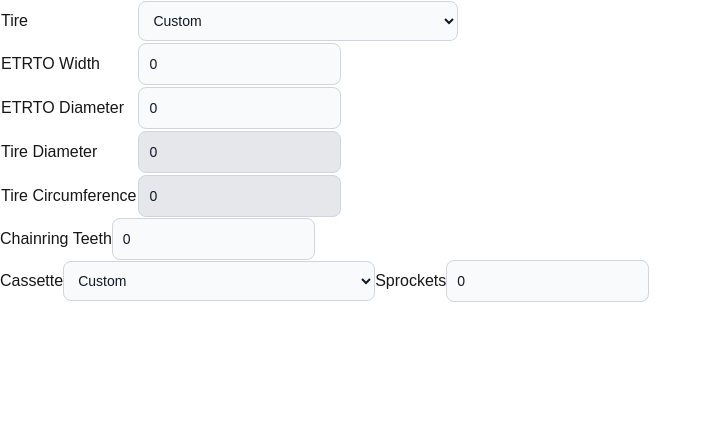
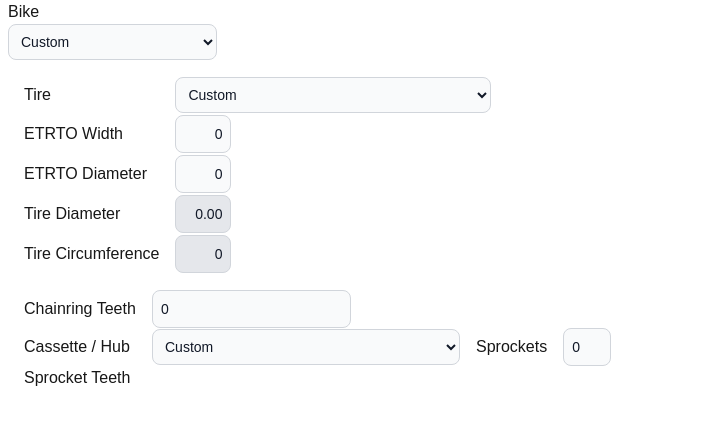
Before and after one commit to mngyuan/bikecalc, a Next.js app: page / in a window 1280 px wide. Shown: the top 424 px of the page, without its empty margins (0-712 px from the left). Built offline with nearby package versions, Linux system fonts and the light colour scheme.

Commit message:
tidy up, add bikes, remove table

```diff
--- a/app/page.tsx
+++ b/app/page.tsx
@@ -18,6 +18,7 @@ const gearInches = (
 
 const TIRE_DB = {
   'Schwalbe Kojak 16"': {ETRTOSize: [32, 349]},
+  'Schwalbe Marathon 16"': {ETRTOSize: [35, 349]},
   'Schwalbe Marathon Racer 16"': {ETRTOSize: [35, 349]},
   'Schwalbe One 16"': {ETRTOSize: [35, 349]},
   'Schwalbe Green Marathon 16"': {ETRTOSize: [35, 349]},
@@ -25,9 +26,19 @@ const TIRE_DB = {
   'Surly ExtraTerrestrial 26"x46': {ETRTOSize: [46, 559]},
   'Specialized Ground Control Grid T7 29"x2.2"': {ETRTOSize: [54, 622]},
 };
-type TireID = keyof typeof TIRE_DB | 'custom';
+type TireID = keyof typeof TIRE_DB;
 
-const CASSETTE_DB = {
+interface ExternalCassette {
+  sprockets: number[];
+  isIGH?: false;
+}
+interface InternallyGearedHub {
+  isIGH: true;
+  ratios: number[];
+}
+type Cassette = ExternalCassette | InternallyGearedHub;
+
+const CASSETTE_DB: Record<string, Cassette> = {
   'Shimano Alivio CS-HG400 9 Speed 11-28T': {
     sprockets: [11, 12, 13, 14, 16, 18, 21, 24, 28],
   },
@@ -43,17 +54,105 @@ const CASSETTE_DB = {
   'Shimano Alivio CS-HG400 9 Speed 12-36T': {
     sprockets: [12, 14, 16, 18, 21, 24, 28, 32, 36],
   },
+  'Sturmey Archer BSR': {
+    // THink this is the same hub as S-RF3
+    ratios: [0.75, 1, 1.3333333],
+    isIGH: true,
+  },
+  'Sturmey Archer BWR': {
+    ratios: [0.64, 1, 1.56],
+    isIGH: true,
+  },
+  'Sturmey Archer S-RF3': {
+    ratios: [0.75, 1, 1.3333333],
+    isIGH: true,
+  },
 };
-type CassetteID = keyof typeof CASSETTE_DB | 'custom';
+type CassetteID = keyof typeof CASSETTE_DB;
 
-export default function Home() {
-  const [ETRTOWidth, setETRTOWidth] = useState<number>(0);
-  const [ETRTODiameter, setETRTODiameter] = useState<number>(0);
-  const [chainringTeeth, setChainringTeeth] = useState<number>(0);
-  const [sprocketCount, setSprocketCount] = useState<number>(0);
-  const [sprocketTeeth, setSprocketTeeth] = useState<number[]>([]);
-  const [cassetteID, setCassetteID] = useState<CassetteID>('custom');
-  const [tireID, setTireID] = useState<TireID>('custom');
+interface Bike {
+  tire: TireID;
+  chainringTeeth: number;
+  cassette: CassetteID;
+  // Needs to be separately specified for IGH bikes
+  sprockets?: number[];
+}
+
+const BIKE_DB: Record<string, Bike> = {
+  'Brompton A Line': {
+    tire: 'Schwalbe Kojak 16"',
+    chainringTeeth: 44,
+    cassette: 'Sturmey Archer BSR',
+    sprockets: [13],
+  },
+  'Brompton C Line 3 speed': {
+    // Discontinued
+    tire: 'Schwalbe Marathon 16"',
+    chainringTeeth: 50,
+    cassette: 'Sturmey Archer BSR',
+    sprockets: [13],
+  },
+  'Brompton C Line 6 speed': {
+    tire: 'Schwalbe Marathon Racer 16"',
+    chainringTeeth: 50,
+    cassette: 'Sturmey Archer BWR',
+    sprockets: [13, 16],
+  },
+  'Cranston R9 Max 9 speed': {
+    tire: 'Schwalbe Green Marathon 16"',
+    chainringTeeth: 53,
+    cassette: 'Shimano Alivio CS-HG400 9 Speed 11-32T',
+  },
+  'Cranston R20 Max 9 speed': {
+    tire: 'Schwalbe Green Marathon 20"',
+    chainringTeeth: 53,
+    cassette: 'Shimano Alivio CS-HG400 9 Speed 11-32T',
+  },
+  'Surly Disc Trucker': {
+    tire: 'Surly ExtraTerrestrial 26"x46',
+    chainringTeeth: 48, // TODO: need to fix
+    cassette: 'Shimano Alivio CS-HG400 9 Speed 11-34T',
+  },
+};
+
+type BikeID = keyof typeof BIKE_DB;
+
+const BikeCalculator = ({
+  bike,
+  onCustomize,
+}: {
+  bike?: Bike;
+  onCustomize: () => void;
+}) => {
+  const [ETRTOWidth, setETRTOWidth] = useState<number>(
+    bike ? TIRE_DB[bike.tire].ETRTOSize[0] : 0,
+  );
+  const [ETRTODiameter, setETRTODiameter] = useState<number>(
+    bike ? TIRE_DB[bike.tire].ETRTOSize[1] : 0,
+  );
+  const [chainringTeeth, setChainringTeeth] = useState<number>(
+    bike ? bike.chainringTeeth : 0,
+  );
+  const [sprocketCount, setSprocketCount] = useState<number>(
+    bike
+      ? !CASSETTE_DB[bike.cassette].isIGH
+        ? CASSETTE_DB[bike.cassette].sprockets.length
+        : 0
+      : 0,
+  );
+  const [sprocketTeeth, setSprocketTeeth] = useState<number[]>(
+    bike
+      ? !CASSETTE_DB[bike.cassette].isIGH
+        ? CASSETTE_DB[bike.cassette].sprockets
+        : []
+      : [],
+  );
+  const [cassetteID, setCassetteID] = useState<CassetteID | 'custom'>(
+    bike ? bike.cassette : 'custom',
+  );
+  const [tireID, setTireID] = useState<TireID | 'custom'>(
+    bike ? bike.tire : 'custom',
+  );
 
   useEffect(() => {
     setSprocketTeeth((sprocketTeeth) => [
@@ -65,8 +164,11 @@ export default function Home() {
   useEffect(() => {
     if (cassetteID !== 'custom') {
       const cassette = CASSETTE_DB[cassetteID];
+      if (cassette.isIGH) {
+      } else {
         setSprocketCount(cassette.sprockets.length);
         setSprocketTeeth(cassette.sprockets);
+      }
     }
   }, [cassetteID]);
 
@@ -78,18 +180,45 @@ export default function Home() {
     }
   }, [tireID]);
 
+  useEffect(() => {
+    // TODO: This runs even when props changed ...
+    // onCustomize();
+  }, [
+    ETRTOWidth,
+    ETRTODiameter,
+    chainringTeeth,
+    sprocketCount,
+    sprocketTeeth,
+    cassetteID,
+    tireID,
+  ]);
+
+  // When prop updates
+  useEffect(() => {
+    if (bike) {
+      setTireID(bike.tire);
+      setCassetteID(bike.cassette);
+      setChainringTeeth(bike.chainringTeeth);
+      if (bike.sprockets) {
+        setSprocketCount(bike.sprockets.length);
+        setSprocketTeeth(bike.sprockets);
+      }
+    }
+  }, [bike]);
+
   return (
     <div className="App">
-      <table>
+      <table className="m-4">
+        <tbody>
           <tr>
-          <td>
+            <td className="px-2">
               <label>Tire</label>
             </td>
-          <td>
+            <td className="px-2">
               <select
                 onChange={(e) => setTireID(e.target.value as TireID)}
                 value={tireID}
-              className="bg-gray-50 border border-gray-300 text-gray-900 text-sm rounded-lg focus:ring-blue-500 focus:border-blue-500 p-2.5 dark:bg-gray-700 dark:border-gray-600 dark:placeholder-gray-400 dark:text-white dark:focus:ring-blue-500 dark:focus:border-blue-500"
+                className="bg-gray-50 border border-gray-300 text-gray-900 text-sm rounded-lg focus:ring-blue-500 focus:border-blue-500 p-2 dark:bg-gray-700 dark:border-gray-600 dark:placeholder-gray-400 dark:text-white dark:focus:ring-blue-500 dark:focus:border-blue-500"
               >
                 <option value="custom">Custom</option>
                 {Object.entries(TIRE_DB).map(([name]) => (
@@ -101,10 +230,10 @@ export default function Home() {
             </td>
           </tr>
           <tr>
-          <td>
+            <td className="px-2">
               <label>ETRTO Width</label>
             </td>
-          <td>
+            <td className="px-2">
               <input
                 type="number"
                 onChange={(e) => {
@@ -112,15 +241,15 @@ export default function Home() {
                   setTireID('custom');
                 }}
                 value={ETRTOWidth}
-              className="bg-gray-50 border border-gray-300 text-gray-900 text-sm rounded-lg focus:ring-blue-500 focus:border-blue-500 p-2.5 dark:bg-gray-700 dark:border-gray-600 dark:placeholder-gray-400 dark:text-white dark:focus:ring-blue-500 dark:focus:border-blue-500"
+                className="w-14 text-right [appearance:textfield] [&::-webkit-outer-spin-button]:appearance-none [&::-webkit-inner-spin-button]:appearance-none bg-gray-50 border border-gray-300 text-gray-900 text-sm rounded-lg focus:ring-blue-500 focus:border-blue-500 p-2 dark:bg-gray-700 dark:border-gray-600 dark:placeholder-gray-400 dark:text-white dark:focus:ring-blue-500 dark:focus:border-blue-500"
               />
             </td>
           </tr>
           <tr>
-          <td>
+            <td className="px-2">
               <label>ETRTO Diameter</label>
             </td>
-          <td>
+            <td className="px-2">
               <input
                 type="number"
                 onChange={(e) => {
@@ -128,52 +257,65 @@ export default function Home() {
                   setTireID('custom');
                 }}
                 value={ETRTODiameter}
-              className="bg-gray-50 border border-gray-300 text-gray-900 text-sm rounded-lg focus:ring-blue-500 focus:border-blue-500 p-2.5 dark:bg-gray-700 dark:border-gray-600 dark:placeholder-gray-400 dark:text-white dark:focus:ring-blue-500 dark:focus:border-blue-500"
+                className="w-14 text-right [appearance:textfield] [&::-webkit-outer-spin-button]:appearance-none [&::-webkit-inner-spin-button]:appearance-none bg-gray-50 border border-gray-300 text-gray-900 text-sm rounded-lg focus:ring-blue-500 focus:border-blue-500 p-2 dark:bg-gray-700 dark:border-gray-600 dark:placeholder-gray-400 dark:text-white dark:focus:ring-blue-500 dark:focus:border-blue-500"
               />
             </td>
           </tr>
           <tr>
-          <td>
+            <td className="px-2">
               <label>Tire Diameter</label>
             </td>
-          <td>
+            <td className="px-2">
               <input
                 type="number"
                 disabled
-              value={ETRTOtoDiameter(ETRTOWidth, ETRTODiameter) / 25.4}
-              className="bg-gray-200 border border-gray-300 text-gray-900 text-sm rounded-lg focus:ring-blue-500 focus:border-blue-500 p-2.5 dark:bg-gray-700 dark:border-gray-600 dark:placeholder-gray-400 dark:text-gray-400 dark:focus:ring-blue-500 dark:focus:border-blue-500 cursor-not-allowed "
+                value={(
+                  ETRTOtoDiameter(ETRTOWidth, ETRTODiameter) / 25.4
+                ).toFixed(2)}
+                className="w-14 text-right  [appearance:textfield] [&::-webkit-outer-spin-button]:appearance-none [&::-webkit-inner-spin-button]:appearance-none bg-gray-200 border border-gray-300 text-gray-900 text-sm rounded-lg focus:ring-blue-500 focus:border-blue-500 p-2 dark:bg-gray-700 dark:border-gray-600 dark:placeholder-gray-400 dark:text-gray-400 dark:focus:ring-blue-500 dark:focus:border-blue-500 cursor-not-allowed "
               />
             </td>
           </tr>
           <tr>
-          <td>
+            <td className="px-2">
               <label>Tire Circumference</label>
             </td>
-          <td>
+            <td className="px-2">
               <input
                 type="number"
                 disabled
-              value={ETRTOtoCircumference(ETRTOWidth, ETRTODiameter)}
-              className="bg-gray-200 border border-gray-300 text-gray-900 text-sm rounded-lg focus:ring-blue-500 focus:border-blue-500 p-2.5 dark:bg-gray-700 dark:border-gray-600 dark:placeholder-gray-400 dark:text-gray-400 dark:focus:ring-blue-500 dark:focus:border-blue-500 cursor-not-allowed "
+                value={Math.round(
+                  ETRTOtoCircumference(ETRTOWidth, ETRTODiameter),
+                )}
+                className="w-14 text-right  [appearance:textfield] [&::-webkit-outer-spin-button]:appearance-none [&::-webkit-inner-spin-button]:appearance-none bg-gray-200 border border-gray-300 text-gray-900 text-sm rounded-lg focus:ring-blue-500 focus:border-blue-500 p-2 dark:bg-gray-700 dark:border-gray-600 dark:placeholder-gray-400 dark:text-gray-400 dark:focus:ring-blue-500 dark:focus:border-blue-500 cursor-not-allowed "
               />
             </td>
           </tr>
+        </tbody>
       </table>
-      <div>
+      <div className="m-4">
+        <div className="flex flex-row items-center">
+          <div className="px-2 w-32">
             <label>Chainring Teeth</label>
+          </div>
+          <div className="px-2">
             <input
               type="number"
               onChange={(e) => setChainringTeeth(e.target.valueAsNumber)}
               value={chainringTeeth}
-          className="bg-gray-50 border border-gray-300 text-gray-900 text-sm rounded-lg focus:ring-blue-500 focus:border-blue-500 p-2.5 dark:bg-gray-700 dark:border-gray-600 dark:placeholder-gray-400 dark:text-white dark:focus:ring-blue-500 dark:focus:border-blue-500"
+              className="bg-gray-50 border border-gray-300 text-gray-900 text-sm rounded-lg focus:ring-blue-500 focus:border-blue-500 p-2 dark:bg-gray-700 dark:border-gray-600 dark:placeholder-gray-400 dark:text-white dark:focus:ring-blue-500 dark:focus:border-blue-500"
             />
           </div>
-      <div>
-        <label>Cassette</label>
+        </div>
+        <div className="flex flex-row items-center">
+          <div className="px-2 w-32">
+            <label>Cassette / Hub</label>
+          </div>
+          <div className="px-2">
             <select
               onChange={(e) => setCassetteID(e.target.value as CassetteID)}
               value={cassetteID}
-          className="bg-gray-50 border border-gray-300 text-gray-900 text-sm rounded-lg focus:ring-blue-500 focus:border-blue-500 p-2.5 dark:bg-gray-700 dark:border-gray-600 dark:placeholder-gray-400 dark:text-white dark:focus:ring-blue-500 dark:focus:border-blue-500"
+              className="bg-gray-50 border border-gray-300 text-gray-900 text-sm rounded-lg focus:ring-blue-500 focus:border-blue-500 p-2 dark:bg-gray-700 dark:border-gray-600 dark:placeholder-gray-400 dark:text-white dark:focus:ring-blue-500 dark:focus:border-blue-500"
             >
               <option value="custom">Custom</option>
               {Object.entries(CASSETTE_DB).map(([name]) => (
@@ -182,43 +324,141 @@ export default function Home() {
                 </option>
               ))}
             </select>
+          </div>
+          <div className="px-2">
             <label>Sprockets</label>
+          </div>
+          <div className="px-2">
             <input
               type="number"
               onChange={(e) => {
                 setSprocketCount(e.target.valueAsNumber);
+                if (!CASSETTE_DB[cassetteID].isIGH) {
                   setCassetteID('custom');
+                }
               }}
               value={sprocketCount}
-          className="bg-gray-50 border border-gray-300 text-gray-900 text-sm rounded-lg focus:ring-blue-500 focus:border-blue-500 p-2.5 dark:bg-gray-700 dark:border-gray-600 dark:placeholder-gray-400 dark:text-white dark:focus:ring-blue-500 dark:focus:border-blue-500"
+              className="w-12 bg-gray-50 border border-gray-300 text-gray-900 text-sm rounded-lg focus:ring-blue-500 focus:border-blue-500 p-2 dark:bg-gray-700 dark:border-gray-600 dark:placeholder-gray-400 dark:text-white dark:focus:ring-blue-500 dark:focus:border-blue-500"
             />
           </div>
-      <div style={{display: 'flex', flexDirection: 'row', flexWrap: 'wrap'}}>
+        </div>
+        {cassetteID !== 'custom' && CASSETTE_DB[cassetteID].isIGH && (
+          <div className="flex flex-row items-center">
+            <div className="px-2 w-32">
+              <label>Ratios</label>
+            </div>
+            <div>
+              {Array(CASSETTE_DB[cassetteID].ratios.length)
+                .fill(0)
+                .map((v, i) => (
+                  <span key={i} className={i === 0 ? 'pl-2' : ''}>
+                    <input
+                      type="number"
+                      disabled
+                      value={(
+                        CASSETTE_DB[cassetteID] as InternallyGearedHub
+                      ).ratios[i].toFixed(2)}
+                      className="w-12 text-right [appearance:textfield] [&::-webkit-outer-spin-button]:appearance-none [&::-webkit-inner-spin-button]:appearance-none bg-gray-200 border border-gray-300 text-gray-900 text-sm rounded-lg focus:ring-blue-500 focus:border-blue-500 p-2 dark:bg-gray-700 dark:border-gray-600 dark:placeholder-gray-400 dark:text-gray-400 dark:focus:ring-blue-500 dark:focus:border-blue-500 cursor-not-allowed "
+                    />
+                  </span>
+                ))}
+            </div>
+          </div>
+        )}
+        <div className="flex flex-row items-center">
+          <div className="px-2 w-32">
+            <label>Sprocket Teeth</label>
+          </div>
           {Array(sprocketCount)
             .fill(0)
             .map((v, i) => (
-            <div key={i}>
+              <div key={i} className={i === 0 ? 'pl-2' : ''}>
                 <input
                   type="number"
                   onChange={(e) => {
                     setSprocketTeeth(
                       sprocketTeeth.with(i, e.target.valueAsNumber),
                     );
+                    if (!CASSETTE_DB[cassetteID].isIGH) {
                       setCassetteID('custom');
+                    }
                   }}
                   value={sprocketTeeth[i]}
-                className="bg-gray-50 border border-gray-300 text-gray-900 text-sm rounded-lg focus:ring-blue-500 focus:border-blue-500 p-2.5 dark:bg-gray-700 dark:border-gray-600 dark:placeholder-gray-400 dark:text-white dark:focus:ring-blue-500 dark:focus:border-blue-500"
+                  className="w-9 text-right [appearance:textfield] [&::-webkit-outer-spin-button]:appearance-none [&::-webkit-inner-spin-button]:appearance-none bg-gray-50 border border-gray-300 text-gray-900 text-sm rounded-lg focus:ring-blue-500 focus:border-blue-500 p-2 dark:bg-gray-700 dark:border-gray-600 dark:placeholder-gray-400 dark:text-white dark:focus:ring-blue-500 dark:focus:border-blue-500"
                 />
-              <div>
-                {gearInches(
+              </div>
+            ))}
+        </div>
+        {cassetteID !== 'custom' &&
+          CASSETTE_DB[cassetteID].isIGH &&
+          CASSETTE_DB[cassetteID].ratios.map((ratio, i) => (
+            <div className="flex flex-row" key={i}>
+              <div className="w-32"></div>
+              {Array(sprocketCount)
+                .fill(0)
+                .map((v, i) => (
+                  <div key={i} className="w-9 text-right">
+                    {Math.round(
+                      gearInches(
+                        ETRTOtoDiameter(ETRTOWidth, ETRTODiameter) / 25.4,
+                        chainringTeeth,
+                        sprocketTeeth[i] * ratio,
+                      ),
+                    )}
+                  </div>
+                ))}
+            </div>
+          ))}
+        {!CASSETTE_DB[cassetteID]?.isIGH && (
+          <div className="flex flex-row">
+            <div className="w-32"></div>
+            {Array(sprocketCount)
+              .fill(0)
+              .map((v, i) => (
+                <div key={i} className="w-9 text-right">
+                  {Math.round(
+                    gearInches(
                       ETRTOtoDiameter(ETRTOWidth, ETRTODiameter) / 25.4,
                       chainringTeeth,
                       sprocketTeeth[i],
+                    ),
                   )}
-              </div>
                 </div>
               ))}
           </div>
+        )}
+        <table></table>
+      </div>
+    </div>
+  );
+};
+
+export default function Home() {
+  const [bikeID, setBikeID] = useState<BikeID | 'custom'>('custom');
+
+  return (
+    <div>
+      <div className="px-2">
+        <label>Bike</label>
+      </div>
+      <div className="px-2">
+        <select
+          onChange={(e) => setBikeID(e.target.value as BikeID)}
+          value={bikeID}
+          className="bg-gray-50 border border-gray-300 text-gray-900 text-sm rounded-lg focus:ring-blue-500 focus:border-blue-500 p-2 dark:bg-gray-700 dark:border-gray-600 dark:placeholder-gray-400 dark:text-white dark:focus:ring-blue-500 dark:focus:border-blue-500"
+        >
+          <option value="custom">Custom</option>
+          {Object.entries(BIKE_DB).map(([name]) => (
+            <option value={name} key={name}>
+              {name}
+            </option>
+          ))}
+        </select>
+      </div>
+      <BikeCalculator
+        bike={BIKE_DB[bikeID]}
+        onCustomize={() => setBikeID('custom')}
+      />
     </div>
   );
 }
```
Lines whose indentation alone changed are shown as unchanged.
